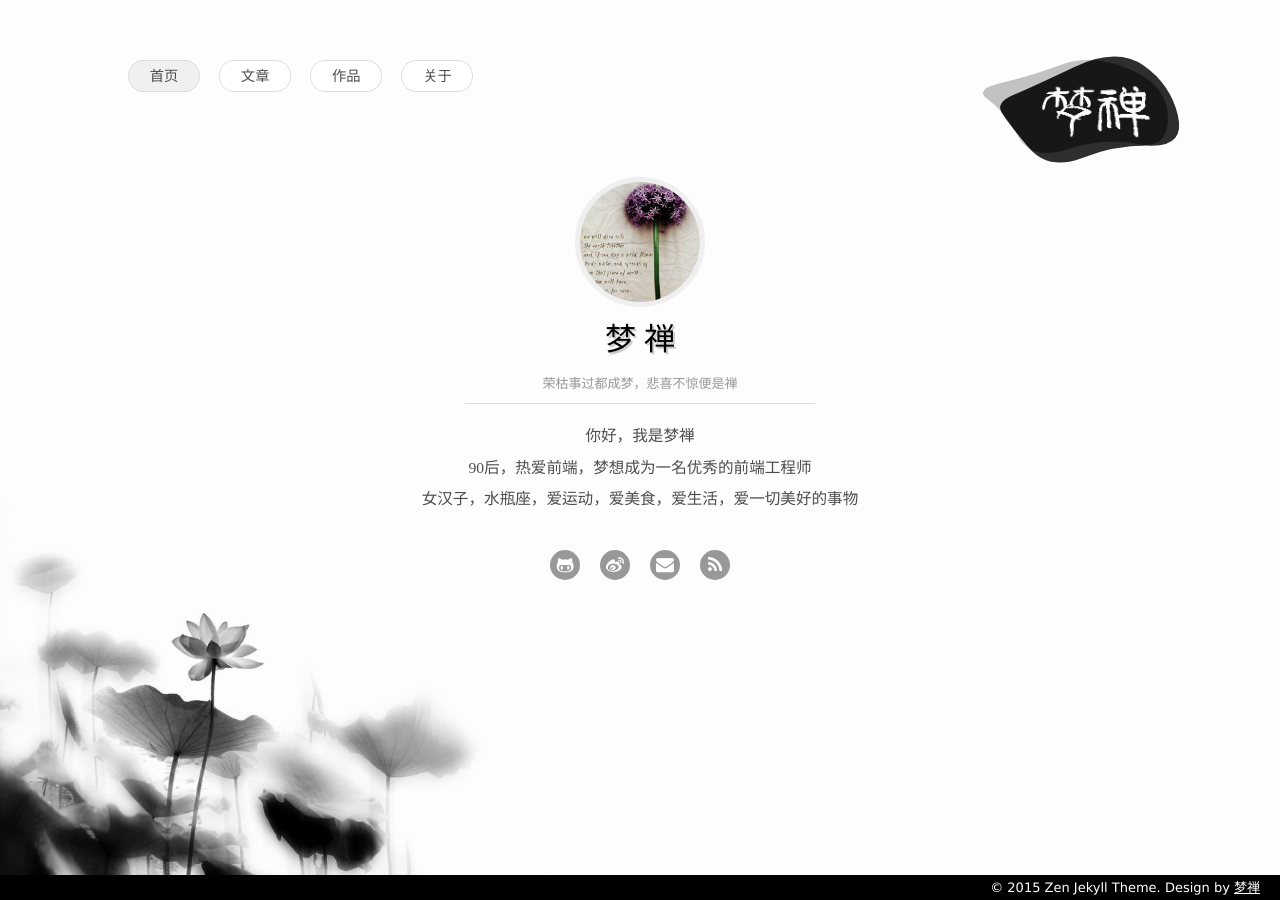
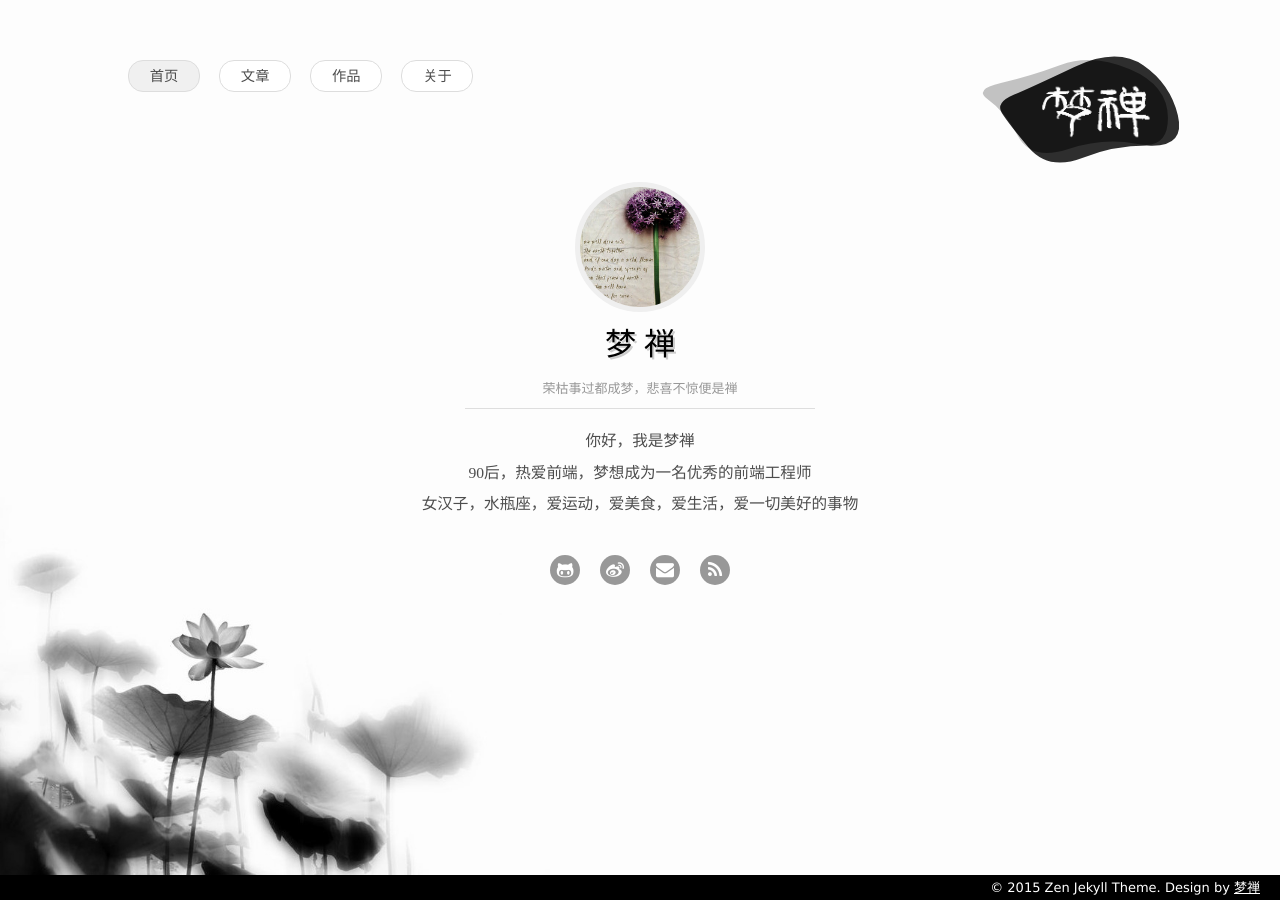
Before and after one commit to mengchan127/Zen, a Jekyll site: the page built from index.html, in a window 1280 px wide. Built offline with Jekyll 4.4.1, drawn with Linux system fonts in a browser that asks for light colours; nearby versions of some CDN libraries.

Commit message:
Update main.css

```diff
--- a/css/main.css
+++ b/css/main.css
@@ -98,7 +98,7 @@ a,input,button,textarea {
 .main {
   width: 450px;
   margin: 0 auto;
-  padding-top: 85px;
+  padding-top: 90px;
   padding-bottom: 60px;
   text-align: center;
 }
```
